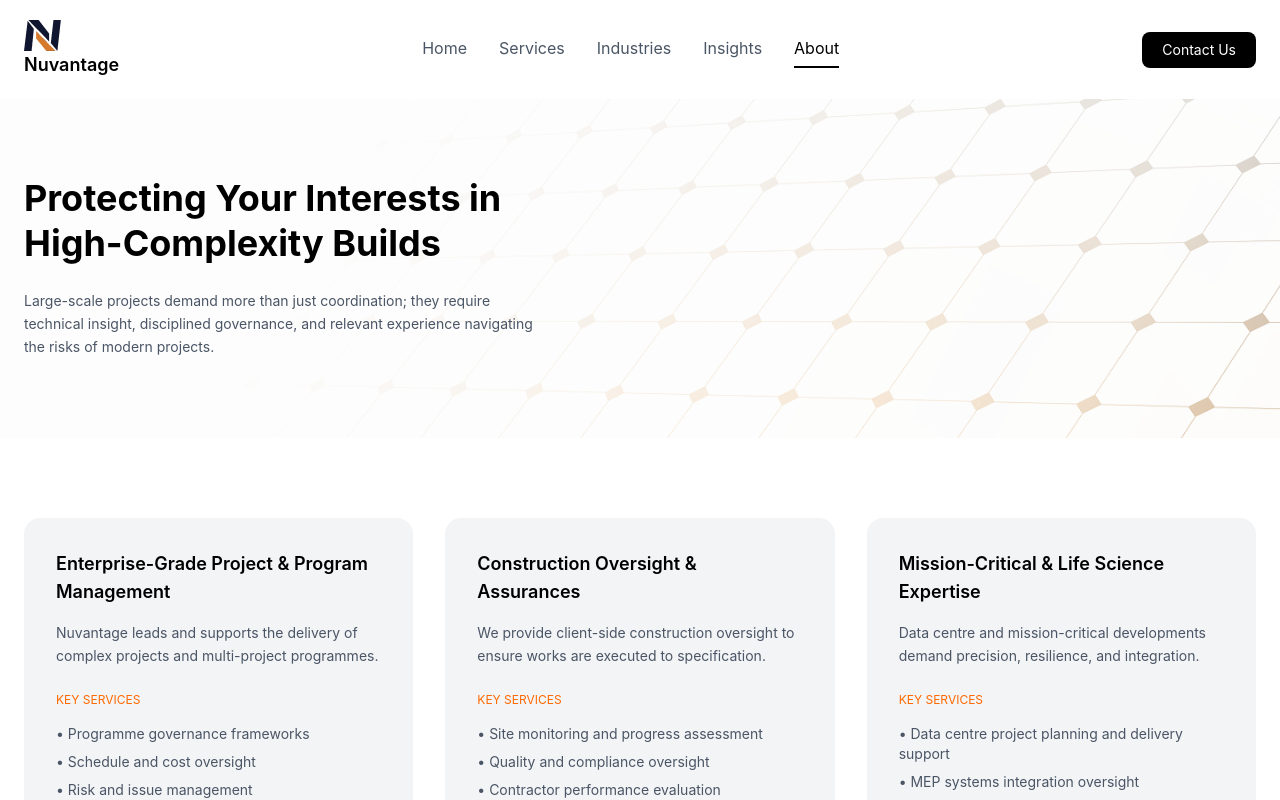
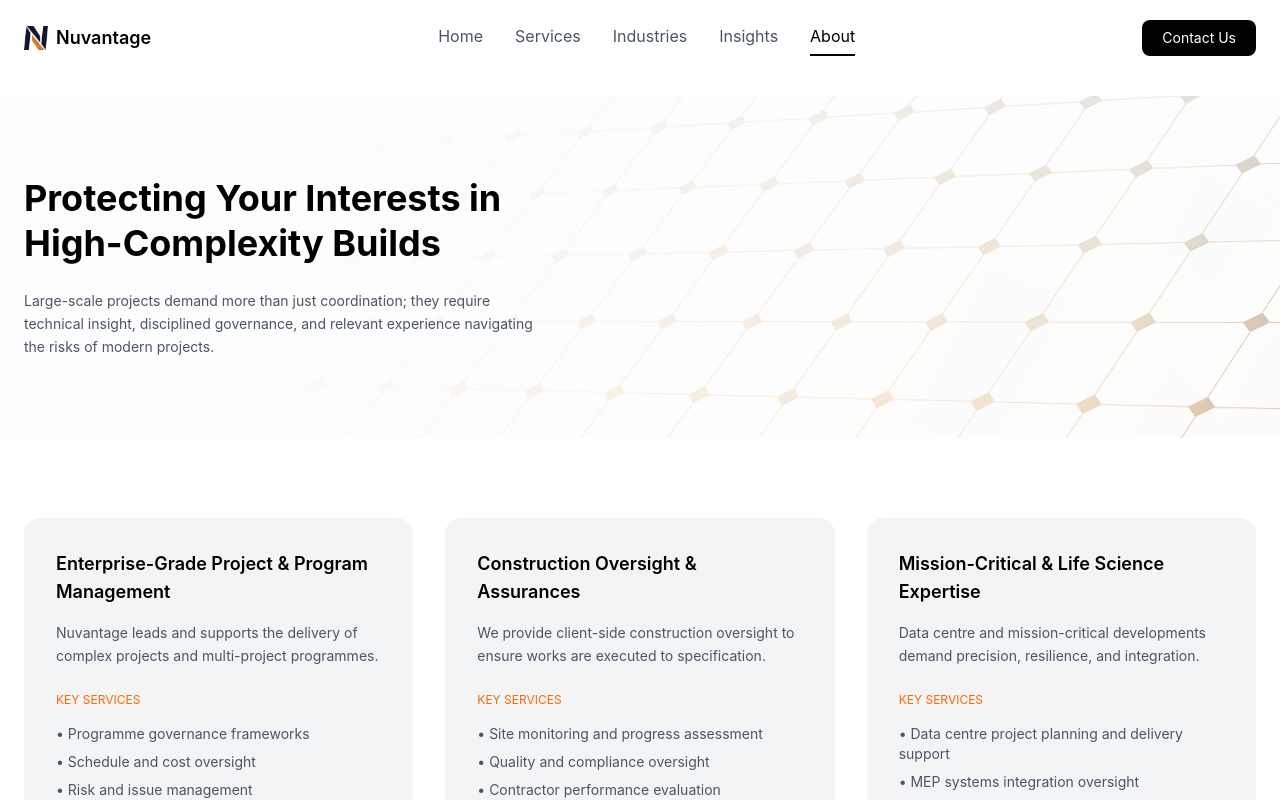
Before and after one commit to apunu-inc/Nuvantage, a React (Vite) app: page /about in a window 1280 px wide. Shown: the top 800 px of the page. Built offline with nearby package versions, Linux system fonts and the light colour scheme.

Commit message:
Fix navbar logo sizing and layout

```diff
--- a/src/components/Navbar.jsx
+++ b/src/components/Navbar.jsx
@@ -32,9 +32,9 @@ export default function Navbar() {
     >
       <div className="max-w-7xl mx-auto px-6 flex items-center justify-between">
         {/* Logo */}
-        <Link to="/" className="text-lg font-semibold">
-          <img src={logo} alt={logo} />
-          Nuvantage
+        <Link to="/" className="flex items-center gap-2">
+          <img src={logo} alt="Nuvantage logo" className="w-6 h-6" />
+          <span className="font-semibold text-lg">Nuvantage</span>
         </Link>
 
         {/* Desktop Nav */}
```
